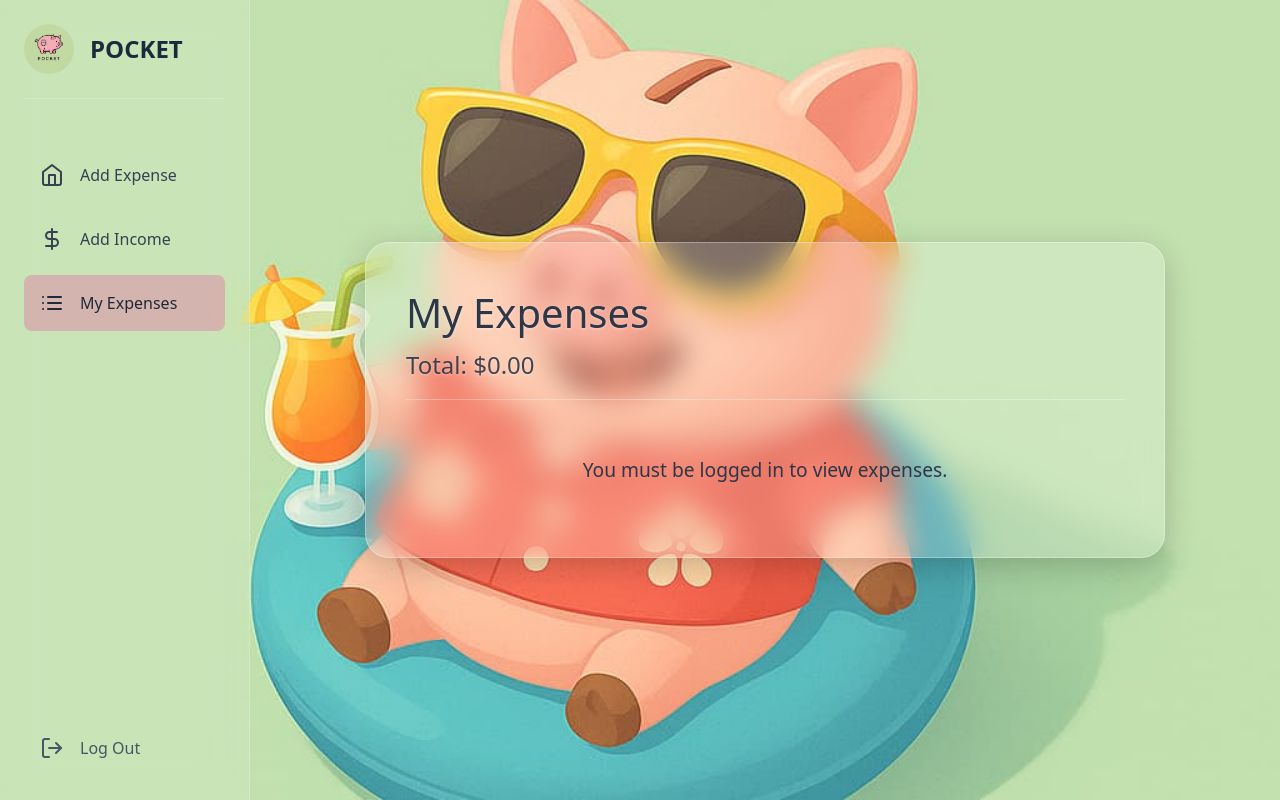
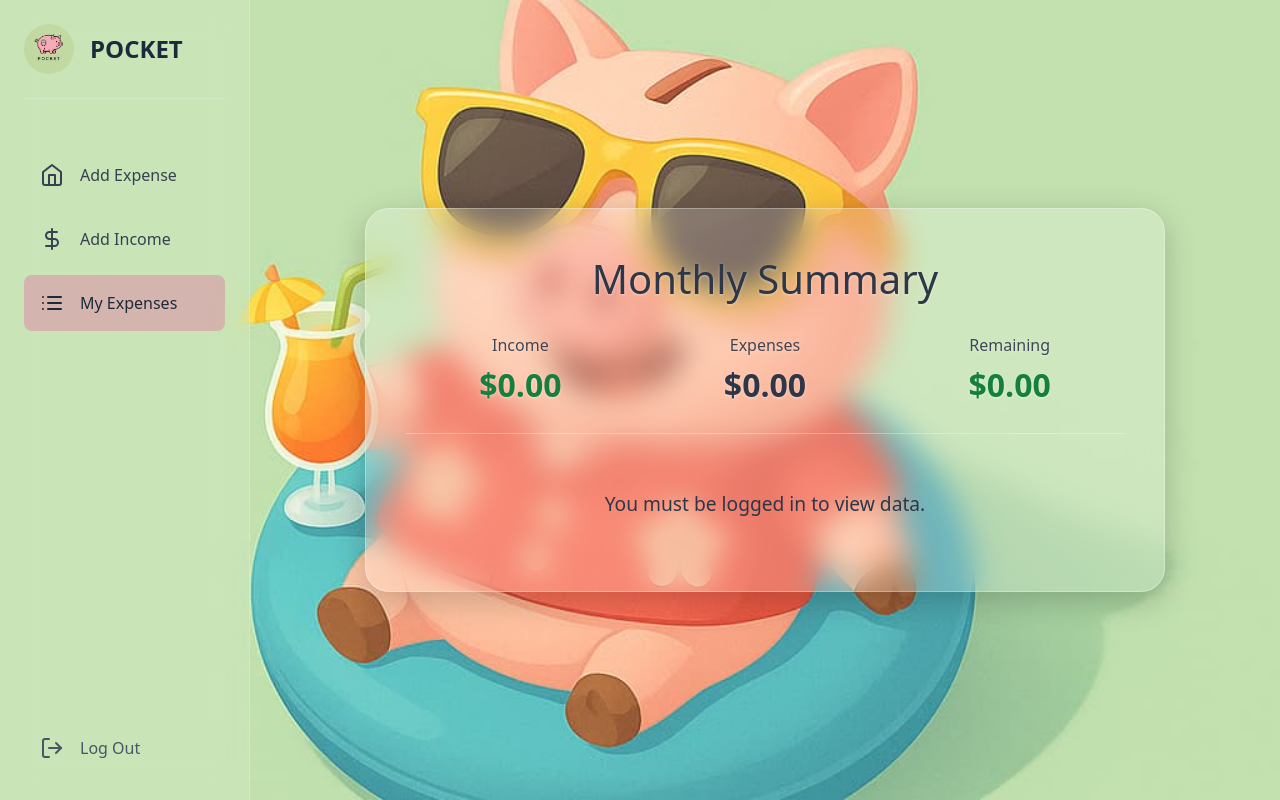
Before and after one commit to JCorts1/pocket-front, a React (Vite) app: page /expenses in a window 1280 px wide. Built offline with nearby package versions, Linux system fonts and the light colour scheme.

Commit message:
Changes on expenses

```diff
--- a/src/assets/styles/ExpensesIndex.css
+++ b/src/assets/styles/ExpensesIndex.css
@@ -12,7 +12,6 @@
   box-sizing: border-box;
   display: flex;
   justify-content: center;
-  /* --- FIX 1: Changed align-items to 'center' for vertical centering --- */
   align-items: center;
   font-family: 'Poppins', sans-serif;
 }
@@ -30,7 +29,7 @@
 }
 
 .expenses-header {
-  padding-bottom: 1rem;
+  padding-bottom: 1.5rem;
   border-bottom: 1px solid rgba(255, 255, 255, 0.3);
   margin-bottom: 1.5rem;
   color: #2d3748;
@@ -38,22 +37,61 @@
 }
 
 .expenses-header h1 {
-  margin: 0;
+  margin: 0 0 1.5rem 0;
   font-size: 2.5rem;
+  text-align: center;
 }
 
-.expenses-header h2 {
-  margin: 0.25rem 0 0 0;
-  font-size: 1.5rem;
-  font-weight: 400;
+/* --- NEW STYLES for the summary grid --- */
+.summary-grid {
+  display: grid;
+  grid-template-columns: repeat(3, 1fr);
+  gap: 1rem;
+  text-align: center;
+}
+
+.summary-label {
+  font-size: 1rem;
+  font-weight: 500;
   opacity: 0.9;
 }
+
+.summary-value {
+  font-size: 2rem;
+  font-weight: 700;
+  margin: 0.25rem 0 0 0;
+}
+
+/* --- NEW STYLES for the balance colors --- */
+.balance-green {
+  color: #15803d; /* Dark Green */
+}
+
+.balance-yellow {
+  color: #ca8a04; /* Dark Yellow */
+}
+
+.balance-red {
+  color: #b91c1c; /* Dark Red */
+}
+
 
 .loading-message {
   text-align: center;
   font-size: 1.2rem;
   padding: 2rem;
   color: #2d3748;
+}
+
+.category-section {
+  margin-top: 2rem;
+}
+
+.category-section h2 {
+  font-size: 1.5rem;
+  color: #2d3748;
+  margin-bottom: 1rem;
+  text-align: center;
 }
 
 .category-grid {
@@ -130,9 +168,6 @@
   padding-left: 1rem;
 }
 
-/* --- STYLES TO MAKE THE SHADCN DRAWER TRANSPARENT --- */
-
-/* --- FIX 2: Target the drawer's overlay and make it transparent --- */
 [data-vaul-overlay] {
   background: transparent !important;
 }
--- a/src/view/ExpensesIndex.jsx
+++ b/src/view/ExpensesIndex.jsx
@@ -10,28 +10,84 @@ import '../assets/styles/ExpensesIndex.css';
 
 const ExpensesIndex = () => {
   const [expensesByCategory, setExpensesByCategory] = useState({});
-  const [message, setMessage] = useState('Loading expenses...');
+  const [message, setMessage] = useState('Loading data...');
   const [totalExpenses, setTotalExpenses] = useState(0);
+
+  // --- NEW STATE for Income and Remaining Balance ---
+  const [totalIncome, setTotalIncome] = useState(0);
+  const [remainingBalance, setRemainingBalance] = useState(0);
+  const [balanceColorClass, setBalanceColorClass] = useState('balance-green');
 
   const RAILS_API_URL = 'http://localhost:3000/api/v1';
 
   useEffect(() => {
-    const fetchExpenses = async () => {
+    const fetchData = async () => {
       const token = localStorage.getItem('token');
       if (!token) {
-        setMessage('You must be logged in to view expenses.');
+        setMessage('You must be logged in to view data.');
         return;
       }
+
       try {
-        const response = await fetch(`${RAILS_API_URL}/expenses`, {
-          headers: { 'Authorization': token },
-        });
-        if (response.ok) {
-          const expenses = await response.json();
-          if (expenses.length === 0) {
-            setMessage('You have not logged any expenses yet.');
+        // Fetch both expenses and incomes at the same time
+        const [expensesResponse, incomesResponse] = await Promise.all([
+          fetch(`${RAILS_API_URL}/expenses`, { headers: { 'Authorization': token } }),
+          fetch(`${RAILS_API_URL}/incomes`, { headers: { 'Authorization': token } })
+        ]);
+
+        if (!expensesResponse.ok || !incomesResponse.ok) {
+          setMessage('Could not fetch financial data.');
           return;
         }
+
+        const expenses = await expensesResponse.json();
+        const incomes = await incomesResponse.json();
+
+        // --- NEW: Filter data for the current month ---
+        const currentDate = new Date();
+        const currentMonth = currentDate.getMonth();
+        const currentYear = currentDate.getFullYear();
+
+        const monthlyExpenses = expenses.filter(expense => {
+          const expenseDate = new Date(expense.created_at);
+          return expenseDate.getMonth() === currentMonth && expenseDate.getFullYear() === currentYear;
+        });
+
+        const monthlyIncomes = incomes.filter(income => {
+          const incomeDate = new Date(income.created_at);
+          return incomeDate.getMonth() === currentMonth && incomeDate.getFullYear() === currentYear;
+        });
+
+        if (monthlyExpenses.length === 0 && monthlyIncomes.length === 0) {
+          setMessage('No activity recorded for this month.');
+          return;
+        }
+
+        // --- NEW: Calculate totals and remaining balance ---
+        const totalMonthlyExpenses = monthlyExpenses.reduce((sum, expense) => sum + parseFloat(expense.amount), 0);
+        const totalMonthlyIncome = monthlyIncomes.reduce((sum, income) => sum + parseFloat(income.amount), 0);
+        const balance = totalMonthlyIncome - totalMonthlyExpenses;
+
+        setTotalExpenses(totalMonthlyExpenses);
+        setTotalIncome(totalMonthlyIncome);
+        setRemainingBalance(balance);
+
+        // --- NEW: Determine the color for the remaining balance ---
+        if (totalMonthlyIncome > 0) {
+          const percentageRemaining = (balance / totalMonthlyIncome) * 100;
+          if (percentageRemaining >= 75) {
+            setBalanceColorClass('balance-green');
+          } else if (percentageRemaining >= 35) {
+            setBalanceColorClass('balance-yellow');
+          } else {
+            setBalanceColorClass('balance-red');
+          }
+        } else {
+          // If there's no income, the balance will be red if there are any expenses
+          setBalanceColorClass(balance < 0 ? 'balance-red' : 'balance-green');
+        }
+
+        // Group expenses by category for the drawers (using all expenses)
         const grouped = expenses.reduce((acc, expense) => {
           const categoryName = expense.category.name;
           if (!acc[categoryName]) {
@@ -40,18 +96,16 @@ const ExpensesIndex = () => {
           acc[categoryName].push(expense);
           return acc;
         }, {});
-          const total = expenses.reduce((sum, expense) => sum + parseFloat(expense.amount), 0);
+
         setExpensesByCategory(grouped);
-          setTotalExpenses(total);
-          setMessage('');
-        } else {
-          setMessage('Could not fetch expenses.');
-        }
+        setMessage(''); // Clear loading message
+
       } catch (error) {
-        setMessage('Network error while fetching expenses.');
+        setMessage('Network error while fetching data.');
       }
     };
-    fetchExpenses();
+
+    fetchData();
   }, []);
 
   const formatDate = (dateString) => {
@@ -59,17 +113,32 @@ const ExpensesIndex = () => {
     return new Date(dateString).toLocaleDateString(undefined, options);
   };
 
-  // The component now starts with the 'expenses-list-container' div.
-  // The outer background div has been removed.
   return (
     <div className="expenses-list-container">
       <div className="expenses-header">
-        <h1>My Expenses</h1>
-        <h2>Total: ${totalExpenses.toFixed(2)}</h2>
+        <h1>Monthly Summary</h1>
+        {/* --- NEW: Display for Income, Expenses, and Remaining Balance --- */}
+        <div className="summary-grid">
+          <div>
+            <span className="summary-label">Income</span>
+            <p className="summary-value balance-green">${totalIncome.toFixed(2)}</p>
+          </div>
+          <div>
+            <span className="summary-label">Expenses</span>
+            <p className="summary-value">${totalExpenses.toFixed(2)}</p>
+          </div>
+          <div>
+            <span className="summary-label">Remaining</span>
+            <p className={`summary-value ${balanceColorClass}`}>${remainingBalance.toFixed(2)}</p>
+          </div>
+        </div>
       </div>
 
       {message && <p className="loading-message">{message}</p>}
 
+      {Object.keys(expensesByCategory).length > 0 && (
+        <div className="category-section">
+          <h2>All Expense Categories</h2>
           <div className="category-grid">
             {Object.keys(expensesByCategory).map(categoryName => (
               <Drawer key={categoryName}>
@@ -100,6 +169,8 @@ const ExpensesIndex = () => {
             ))}
           </div>
         </div>
+      )}
+    </div>
   );
 };
 
```
Lines whose indentation alone changed are shown as unchanged.
